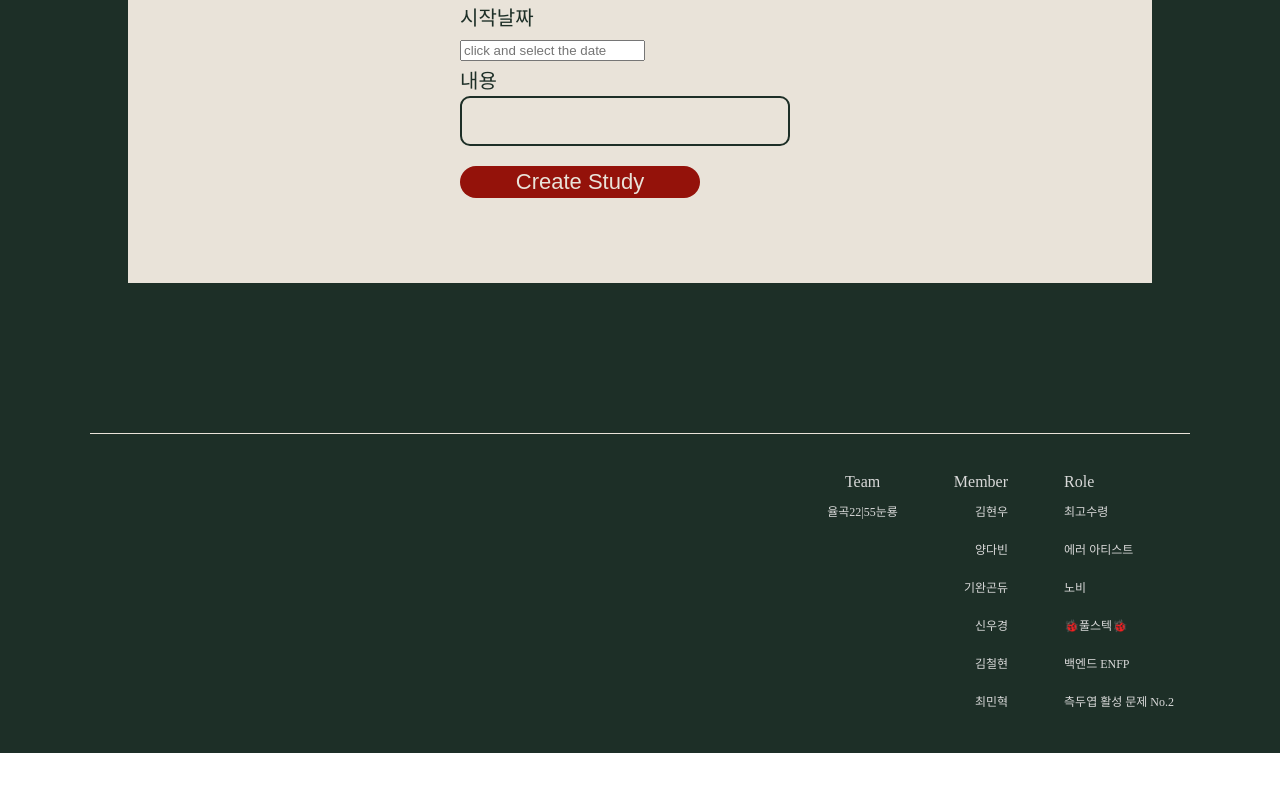
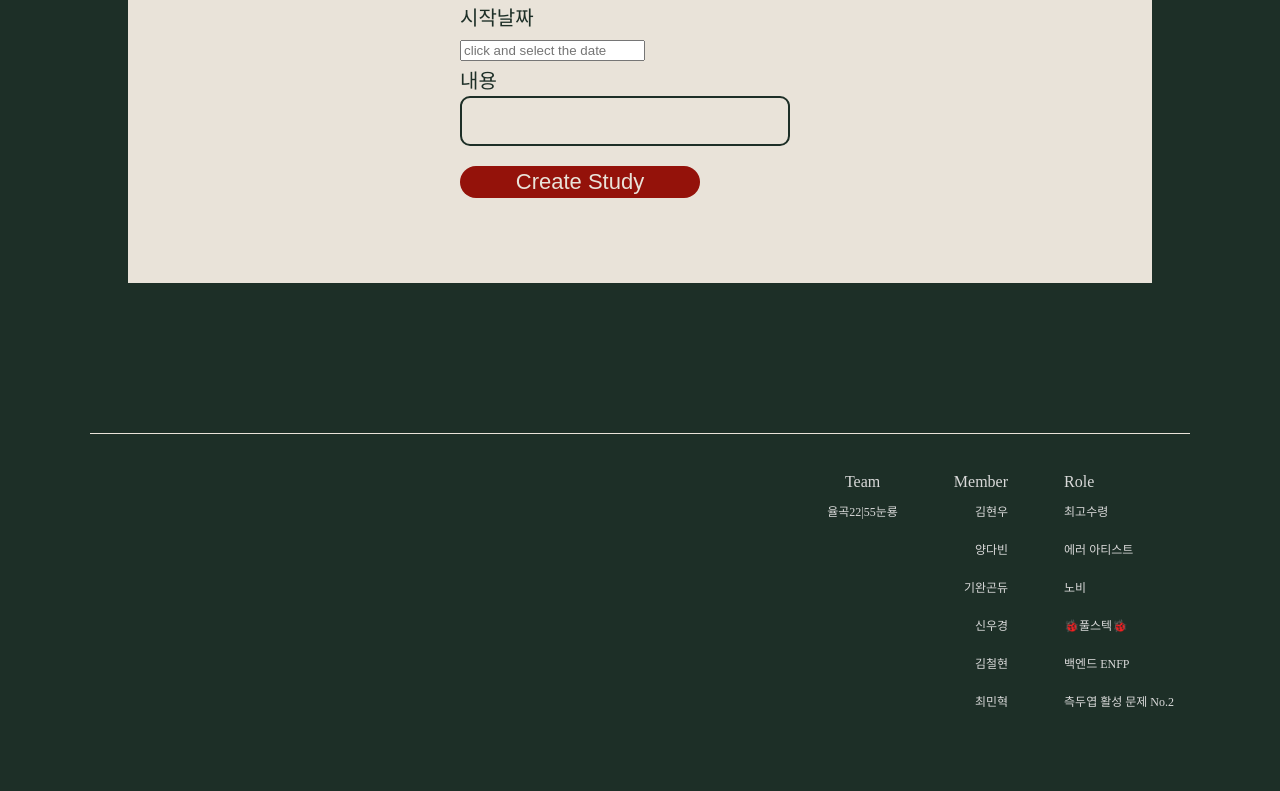
Before and after one commit to codestates-seb/seb41_main_022, a React (Create React App) app in the folder client/: page /create in a window 1280 px wide. Shown: the part 659-1450 px from the top of the page. Before the commit the page ends 1412 px from the top, so only its background shows below. Built offline with nearby package versions, Linux system fonts and the light colour scheme; no server answers; a web font is replaced by a local one.

Commit message:
feat #4 헤더 에러 수정

```diff
--- a/client/src/App.tsx
+++ b/client/src/App.tsx
@@ -18,16 +18,20 @@ function App() {
   return (
     <>
       <Header />
-      <MainWrapper></MainWrapper>
+      <MainWrapper>
         <Routes>
           <Route path="/" element={<HomePage />} />
           <Route path="/*" element={<NotFound />} />
           <Route path="/create" element={<CreatePage />} />
           <Route path="/edit/:studyId" element={<EditPage />} />
-        <Route path="/study-hall/:page/:studyId" element={<StudyHallPage />} />
+          <Route
+            path="/study-hall/:page/:studyId"
+            element={<StudyHallPage />}
+          />
           <Route path="/user" element={<UserPage />} />
           <Route path="/Token.html" element={<TokenPage />} />
         </Routes>
+      </MainWrapper>
       <Footer />
     </>
   );
--- a/client/src/components/Footer.tsx
+++ b/client/src/components/Footer.tsx
@@ -50,7 +50,7 @@ const Footer = () => {
 const FooterWrapper = styled.footer`
   background-color: var(--green);
   height: 320px;
-  padding-top: 50px;
+  padding: 50px 0;
   display: flex;
   justify-content: center;
 `;
```
Lines whose indentation alone changed are shown as unchanged.
